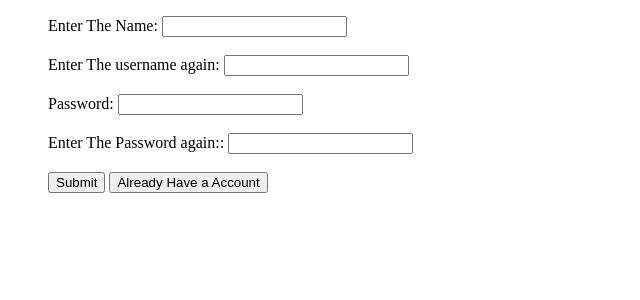
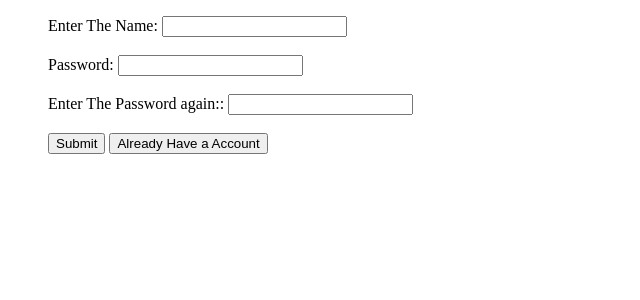
Before and after one commit to Naseer-fez/Fitness_Tracker, a Flask app: page /Create in a window 1280 px wide. Shown: the top 300 px of the page, without its empty margins (0-640 px from the left). Run offline with Flask 3, Linux system fonts and the light colour scheme.

Commit message:
Improved Loginpages

```diff
--- a/routes/CreateAccount/CreateAccount.py
+++ b/routes/CreateAccount/CreateAccount.py
@@ -7,9 +7,9 @@ def Creation_Account():
     if request.method=="POST":
         username=request.form.get('username')
         password=request.form.get('Password')
-        rename=request.form.get('rename')
+        # rename=request.form.get('rename')
         repass=request.form.get('repass')
-        msg=vy.verify(username,password,rename,repass)
+        msg=vy.verify(username,password,repass)
         if (msg[0]==0):
             return render_template("CreateAccount.html",messages=msg[1])
         else:
--- a/routes/CreateAccount/Functions/verfication.py
+++ b/routes/CreateAccount/Functions/verfication.py
@@ -1,9 +1,7 @@
 from .import Transdatato_Db as db
 
-def verify(username,password,rename,repass):
+def verify(username,password,rename:None,repass):
 
-    if username!=rename:
-        return [0,"Enter the Username"]
     if repass!=password:
         return   [0,"Password Dont match"]
     value=db.inputdata(username,password)
--- a/templates/CreateAccount.html
+++ b/templates/CreateAccount.html
@@ -16,17 +16,9 @@
             <label for="username">Enter The Name:</label>
             <input type="text" id="username" name="username">
             <br><br>
-
-            <label for="username">Enter The username again:</label>
-            <input type="text" id="rename" name="rename">
-
-            <br><br>
             <label for="Password">Password:</label>
             <input type="Password" id="Password" name="Password" required>
             <br><br>
-             <!-- {% if part %}
-                <h3 style="color: red;">{{ part }}</h3>
-                {% endif %} -->
             <label for="Password">Enter The Password again::</label>
             <input type="Password" id="repass" name="repass" required>
             <br><br>
```
